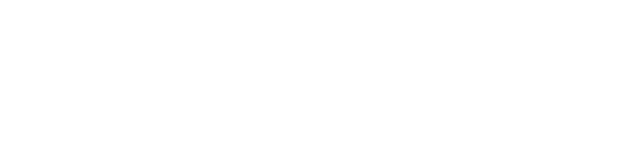
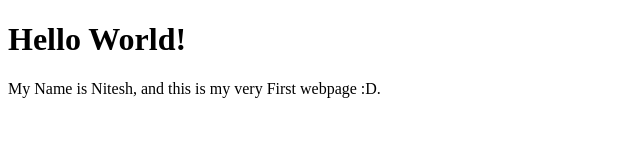
Before and after one commit to niteshthemerndeveloper/Omnifood-Website-2023, a plain HTML site: page section-1-welcome-and-first-steps/5-your-first-webpage.html in a window 1280 px wide. Shown: the whole page, without its empty margins (0-640 px from the left). Drawn offline with Linux system fonts and the light colour scheme.

Commit message:
My Very First Webpage!

```diff
--- a/section-1-welcome-and-first-steps/5-your-first-webpage.html
+++ b/section-1-welcome-and-first-steps/5-your-first-webpage.html
@@ -3,7 +3,10 @@
   <head>
     <meta charset="UTF-8" />
     <meta name="viewport" content="width=device-width, initial-scale=1.0" />
-    <title>Your very First Webpage!!</title>
+    <title>My First Webpage</title>
   </head>
-  <body></body>
+  <body>
+    <h1>Hello World!</h1>
+    <p>My Name is Nitesh, and this is my very First webpage :D.</p>
+  </body>
 </html>
```
